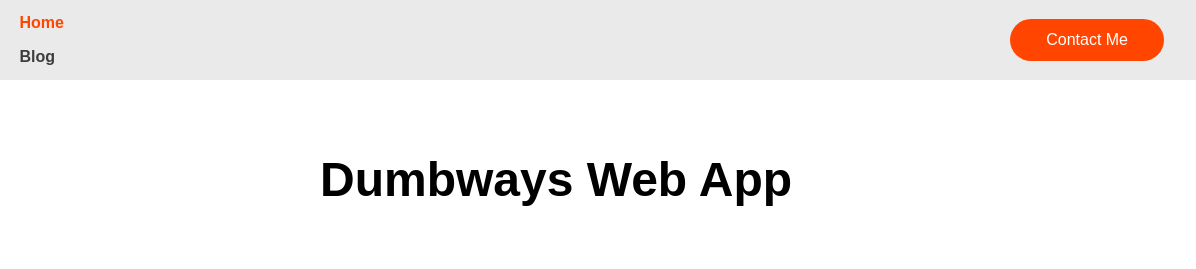
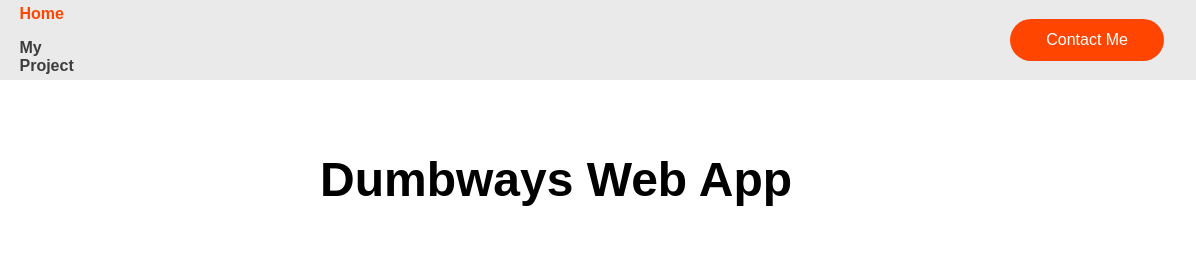
Before and after one commit to theovino99/b43d5, a plain HTML site: page detail-project.html in a window 1280 px wide. Shown: the top 269 px of the page, 84-1280 px from the left. Drawn offline with Linux system fonts and the light colour scheme; grey boxes are pictures that could not be loaded.

Commit message:
Update navigation list

```diff
--- a/detail-project.html
+++ b/detail-project.html
@@ -24,7 +24,7 @@
         <a class="active" href="index.html">Home</a>
       </li>
       <li>
-        <a href="#"> Blog </a>
+        <a href="myproject.html"> My Project </a>
       </li>
     </ul>
 
```
Also changed, not shown: index.html (+1 -1 lines).
